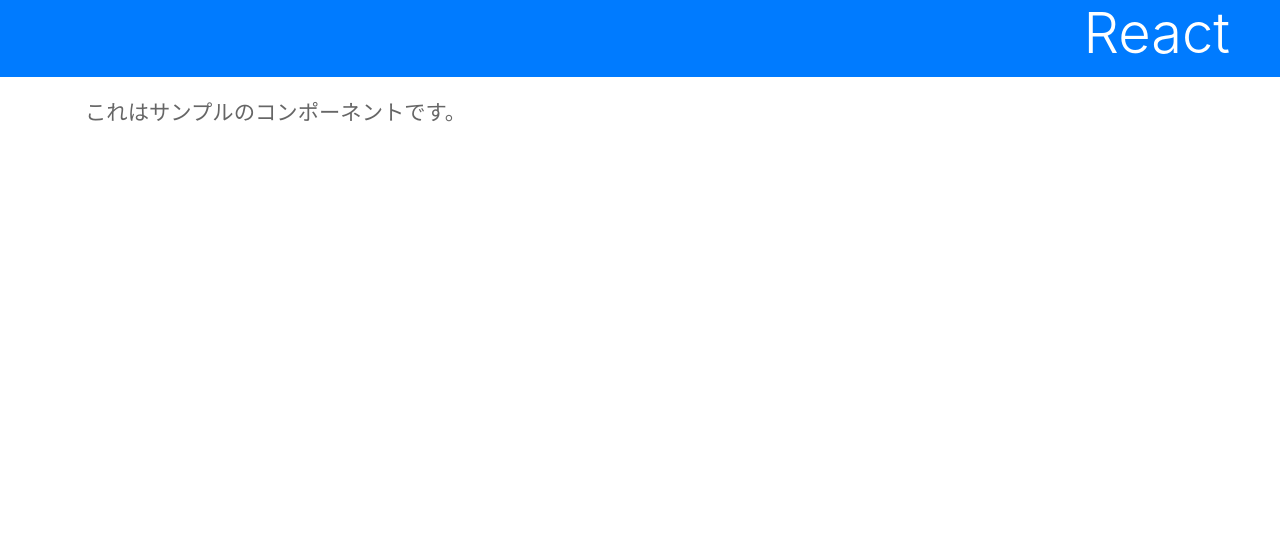
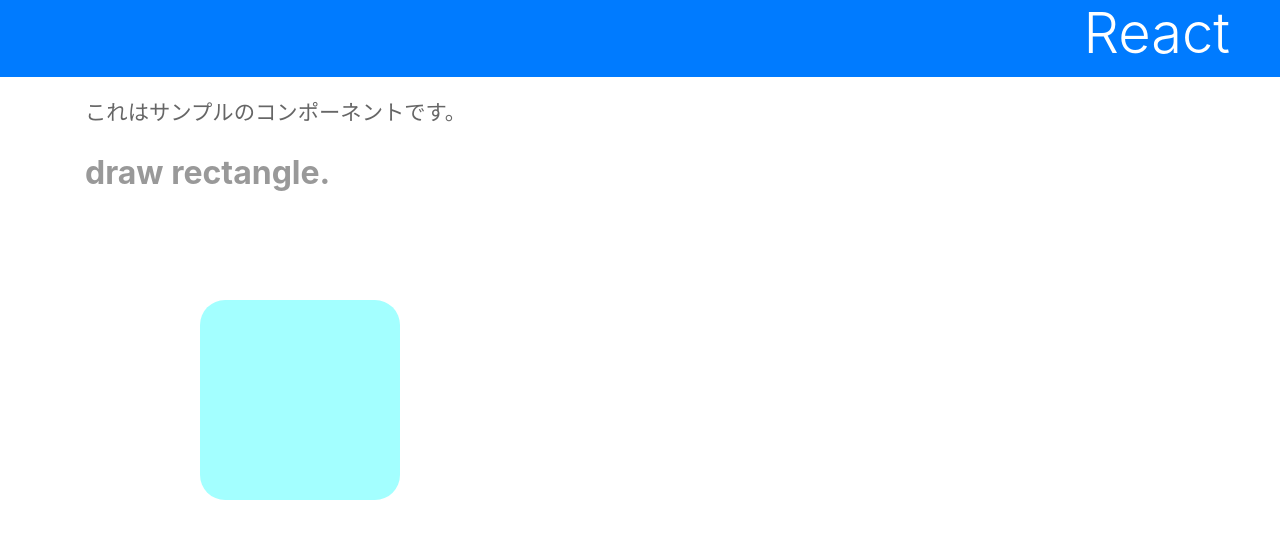
Before and after one commit to Apple-cake/SampleReactApp, a React (Create React App) app: page / in a window 1280 px wide. Shown: the top 538 px of the page. Built offline with nearby package versions, Linux system fonts and the light colour scheme.

Commit message:
Rect.jsのインポート追加

```diff
--- a/src/App.js
+++ b/src/App.js
@@ -1,5 +1,6 @@
 import { Component } from 'react';
 import './App.css';
+import Rect from './Rect';
 
 class App extends Component {
   constructor(props) {
@@ -14,6 +15,8 @@
       <div className="container">
         <p className="subtitle">{this.title}</p>
         <p>これはサンプルのコンポーネントです。</p>
+        <p className="subtitle">draw rectangle.</p>
+        <Rect x="200" y="300" w="200" h="200" c="#6ff9" r="25" />
         <p>{this.message}</p>
       </div>
     </div>
```
